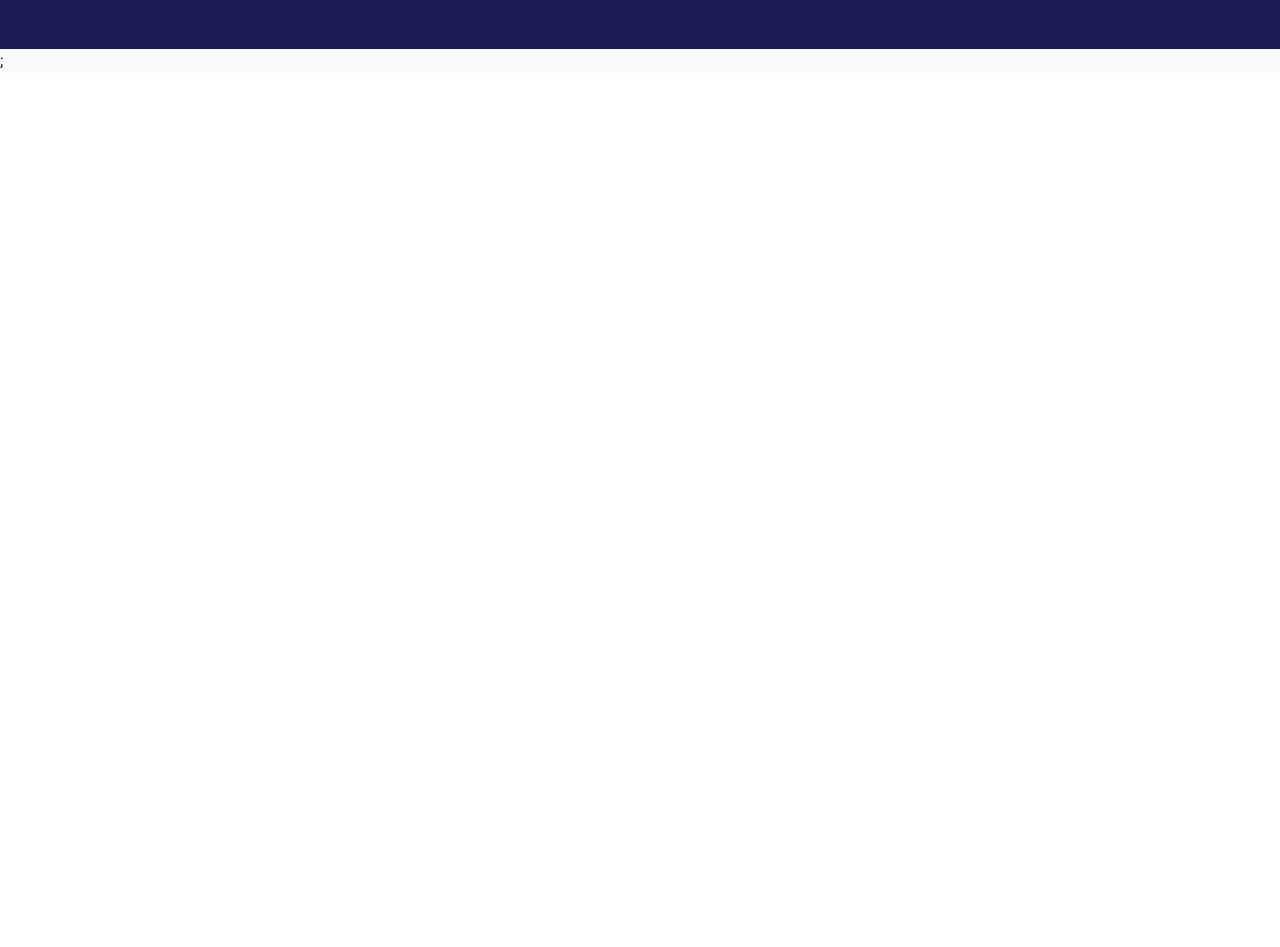
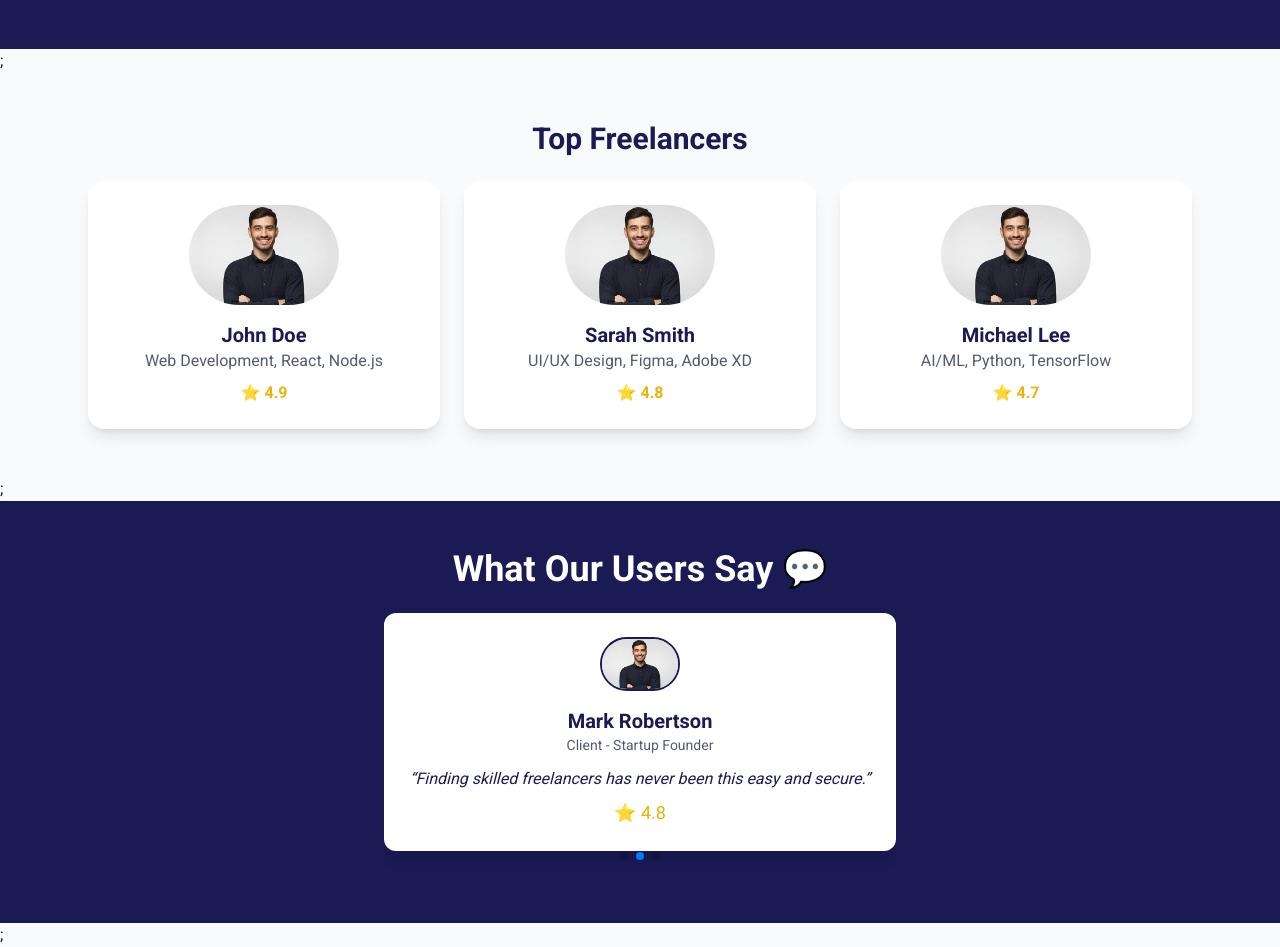
Before and after one commit to Bz14/Freelancing-System, a Next.js app in the folder Frontend/proconnect/: page / in a window 1280 px wide. Shown: the part 1600-2547 px from the top of the page. Before the commit the page ends 1673 px from the top, so only its background shows below. Built offline with nearby package versions, Linux system fonts and the light colour scheme.

Commit message:
Testimonials and top freelancer section added.

```diff
--- a/Frontend/proconnect/package.json
+++ b/Frontend/proconnect/package.json
@@ -17,7 +17,8 @@
     "react": "^19.0.0",
     "react-dom": "^19.0.0",
     "react-icons": "^5.4.0",
-    "react-redux": "^9.2.0"
+    "react-redux": "^9.2.0",
+    "swiper": "^11.2.2"
   },
   "devDependencies": {
     "@eslint/eslintrc": "^3",
--- a/Frontend/proconnect/src/app/components/hero_section.tsx
+++ b/Frontend/proconnect/src/app/components/home/hero_section.tsx
@@ -1,6 +1,6 @@
 "use client";
 import Image from "next/image";
-import img from "../../../public/assets/Images/hero_1.png";
+import img from "../../../../public/assets/Images/hero_1.png";
 import { motion } from "framer-motion";
 
 const HeroSection = () => {
--- /dev/null
+++ b/Frontend/proconnect/src/app/components/home/testimonial.tsx
@@ -0,0 +1,82 @@
+"use client"; // Required for Swiper.js in Next.js App Router
+import { Swiper, SwiperSlide } from "swiper/react";
+import { Pagination, Autoplay } from "swiper/modules";
+import "swiper/css";
+import "swiper/css/pagination";
+import Image from "next/image";
+import img from "../../../../public/assets/Images/person1.jpg";
+
+const testimonials = [
+  {
+    id: 1,
+    name: "Emily Johnson",
+    role: "Freelancer - Web Developer",
+    review:
+      "This platform helped me land my first big client. Highly recommended!",
+    rating: 5,
+    image: img,
+  },
+  {
+    id: 2,
+    name: "Mark Robertson",
+    role: "Client - Startup Founder",
+    review: "Finding skilled freelancers has never been this easy and secure.",
+    rating: 4.8,
+    image: img,
+  },
+  {
+    id: 3,
+    name: "Sophia Lee",
+    role: "Freelancer - Graphic Designer",
+    review: "Love the escrow payment system! It ensures I get paid on time.",
+    rating: 4.9,
+    image: img,
+  },
+];
+
+export default function Testimonials() {
+  return (
+    <section className="py-12 bg-gradient-to-r from-primary to-primary text-white">
+      <div className="max-w-5xl mx-auto px-6 text-center">
+        <h2 className="text-4xl font-bold mb-6">What Our Users Say 💬</h2>
+
+        <Swiper
+          modules={[Pagination, Autoplay]}
+          slidesPerView={1}
+          spaceBetween={20}
+          pagination={{ clickable: true }}
+          autoplay={{ delay: 5000, disableOnInteraction: false }}
+          loop={true}
+          className="max-w-lg mx-auto"
+        >
+          {testimonials.map((testimonial) => (
+            <SwiperSlide
+              key={testimonial.id}
+              className="bg-white text-primary p-6 rounded-xl shadow-lg"
+            >
+              <div className="flex flex-col items-center">
+                <Image
+                  src={testimonial.image}
+                  alt={testimonial.name}
+                  width={80}
+                  height={80}
+                  className="rounded-full border-2 border-primary"
+                />
+                <h3 className="mt-4 text-xl font-semibold text-primary">
+                  {testimonial.name}
+                </h3>
+                <p className="text-sm text-secondary">{testimonial.role}</p>
+                <p className="mt-3 text-primary italic">
+                  “{testimonial.review}”
+                </p>
+                <p className="mt-2 text-yellow-500 text-lg">
+                  ⭐ {testimonial.rating}
+                </p>
+              </div>
+            </SwiperSlide>
+          ))}
+        </Swiper>
+      </div>
+    </section>
+  );
+}
--- /dev/null
+++ b/Frontend/proconnect/src/app/components/home/top_freelancers.tsx
@@ -0,0 +1,63 @@
+import Image from "next/image";
+import img from "../../../../public/assets/Images/person1.jpg";
+
+const topFreelancers = [
+  {
+    id: 1,
+    name: "John Doe",
+    skills: ["Web Development", "React", "Node.js"],
+    rating: 4.9,
+    image: img,
+  },
+  {
+    id: 2,
+    name: "Sarah Smith",
+    skills: ["UI/UX Design", "Figma", "Adobe XD"],
+    rating: 4.8,
+    image: img,
+  },
+  {
+    id: 3,
+    name: "Michael Lee",
+    skills: ["AI/ML", "Python", "TensorFlow"],
+    rating: 4.7,
+    image: img,
+  },
+];
+
+const TopFreelancers = () => {
+  return (
+    <section className="py-12 bg-gray-50">
+      <div className="max-w-6xl mx-auto px-6 text-center">
+        <h2 className="text-3xl font-bold text-primary mb-6">
+          Top Freelancers
+        </h2>
+        <div className="grid grid-cols-1 md:grid-cols-3 gap-6">
+          {topFreelancers.map((freelancer) => (
+            <div
+              key={freelancer.id}
+              className="bg-white p-6 rounded-2xl shadow-lg hover:scale-105 transition-transform"
+            >
+              <Image
+                src={freelancer.image}
+                alt={freelancer.name}
+                width={150}
+                height={150}
+                className="rounded-full mx-auto"
+              />
+              <h3 className="text-xl text-primary font-semibold mt-4">
+                {freelancer.name}
+              </h3>
+              <p className="text-secondary">{freelancer.skills.join(", ")}</p>
+              <p className="text-yellow-500 font-bold mt-2">
+                ⭐ {freelancer.rating}
+              </p>
+            </div>
+          ))}
+        </div>
+      </div>
+    </section>
+  );
+};
+
+export default TopFreelancers;
--- a/Frontend/proconnect/src/app/page.tsx
+++ b/Frontend/proconnect/src/app/page.tsx
@@ -1,13 +1,17 @@
-import HeroSection from "./components/hero_section";
-import HowItWorksSection from "./components/how_it_works";
-import CategoriesSection from "./components/popular_jobs";
+import HeroSection from "./components/home/hero_section";
+import HowItWorksSection from "./components/home/how_it_works";
+import CategoriesSection from "./components/home/popular_jobs";
+import TopFreelancers from "./components/home/top_freelancers";
+import Testimonials from "./components/home/testimonial";
 
 export default function Home() {
   return (
-    <section className="bg-gray-50 ">
+    <section className="bg-gray-50">
       <HeroSection />;
       <HowItWorksSection />;
       <CategoriesSection />;
+      <TopFreelancers />;
+      <Testimonials />;
     </section>
   );
 }
```
Also changed, not shown: Frontend/proconnect/public/assets/Images/person1.jpg (added), Frontend/proconnect/src/app/components/home/how_it_works.tsx (renamed from Frontend/proconnect/src/app/components/how_it_works.tsx), Frontend/proconnect/src/app/components/home/popular_jobs.tsx (renamed from Frontend/proconnect/src/app/components/popular_jobs.tsx), 1 other file (tests, documents, lock files or other folders).
